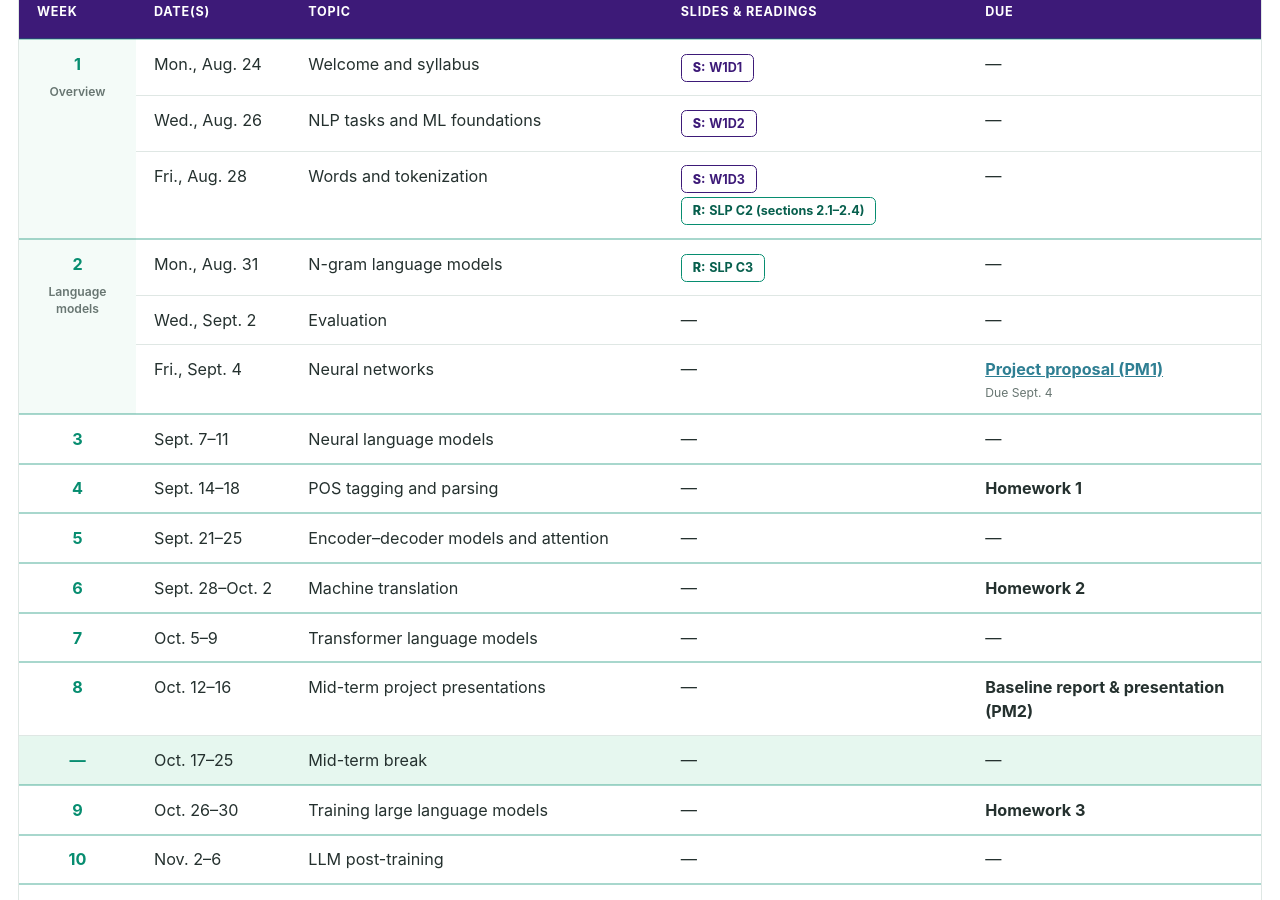
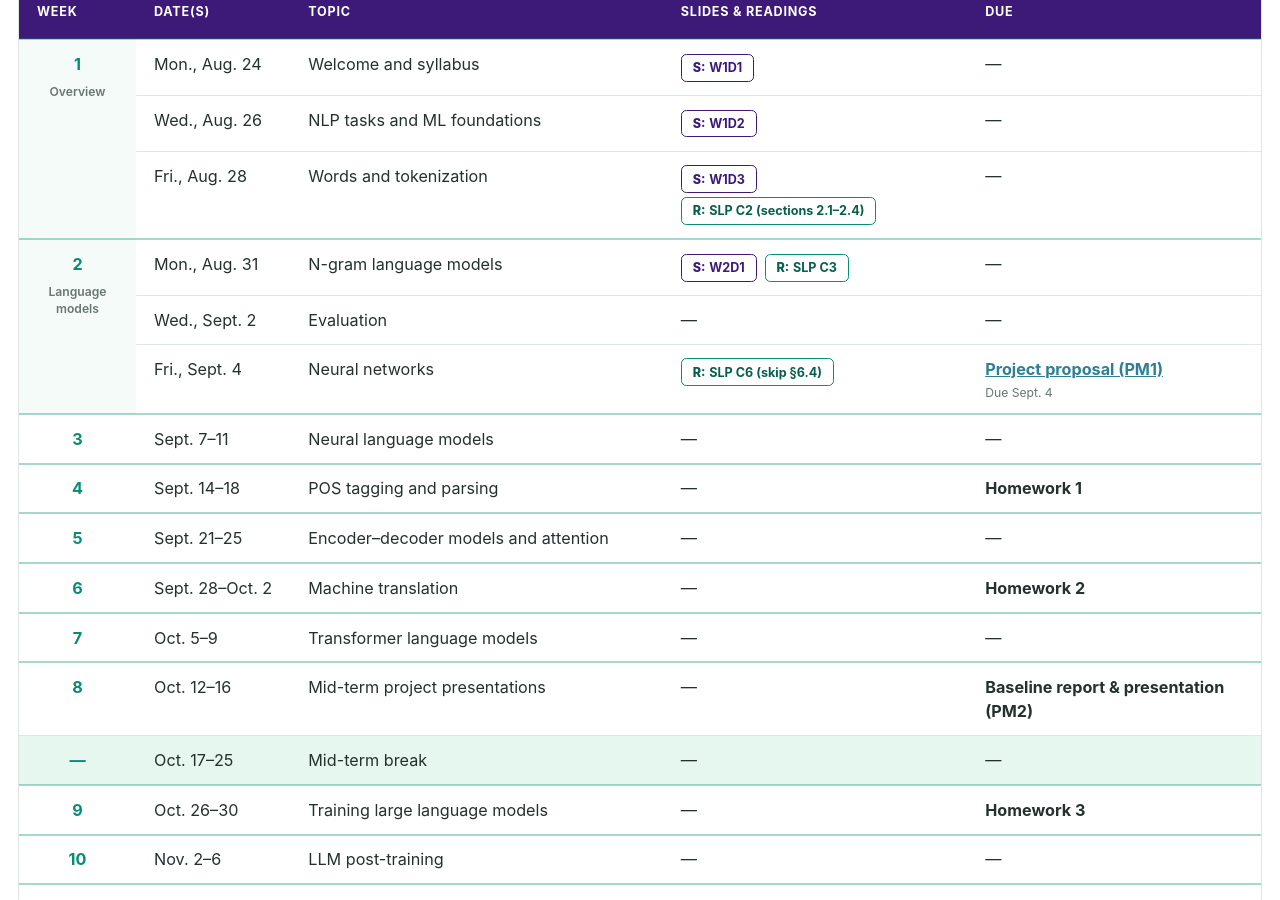
Before and after one commit to bnguyen5/bnguyen5.github.io, a Jekyll site: the page built from _pages/nlp-fall-2026.md, in a window 1280 px wide and 900 px high, scrolled down 1958 px. Built offline with Jekyll 4.4.1, drawn with Linux system fonts in a browser that asks for light colours.

Commit message:
Update nlp-fall-2026.md

```diff
--- a/_pages/nlp-fall-2026.md
+++ b/_pages/nlp-fall-2026.md
@@ -9,6 +9,7 @@ favicon: /images/favicon-nlp.svg
 day1_slides_url: "https://docs.google.com/presentation/d/1xP-5uIgFIFxVcv0wjKJSTZDZLe2EBqt80B1mO3-hwT0/edit?usp=sharing"
 day2_slides_url: "https://docs.google.com/presentation/d/1IBARWiW3jb8M6kRoNMGRdU_n6bHF4Ft5rzF69rQA8ao/edit?usp=sharing"
 day3_slides_url: "https://docs.google.com/presentation/d/1t8-NBW3OYgpLPWZcqO9z-ze2nxIhf_CwOPM-4FbQFRw/edit?usp=sharing"
+w2d1_slides_url: "https://docs.google.com/presentation/d/1SP3gUsdDbn7Tfk4sJUz0zkdULKu60pDgoh3eEi-mxFY/edit?usp=sharing"
 pm1_description_url: "https://docs.google.com/document/d/11qZpMnT9W837qiWsfr5sR6l8rXaI7J0xmVFmOfPDXbI/edit?usp=sharing"
 ---
 
@@ -127,13 +128,9 @@ pm1_description_url: "https://docs.google.com/document/d/11qZpMnT9W837qiWsfr5sR6
           <tr><td>Wed., Aug. 26</td><td><strong>NLP tasks and ML foundations</strong></td><td>{% if page.day2_slides_url != "" %}<a class="course-tag course-tag--slides" href="{{ page.day2_slides_url }}" target="_blank" rel="noopener">W1D2</a>{% else %}<span class="course-tag course-tag--slides">W1D2</span>{% endif %}</td><td>—</td></tr>
           <tr><td>Fri., Aug. 28</td><td><strong>Words and tokenization</strong></td><td>{% if page.day3_slides_url != "" %}<a class="course-tag course-tag--slides" href="{{ page.day3_slides_url }}" target="_blank" rel="noopener">W1D3</a>{% else %}<span class="course-tag course-tag--slides">W1D3</span>{% endif %} <a class="course-tag course-tag--reading" href="https://web.stanford.edu/~jurafsky/slp3/2.pdf" target="_blank" rel="noopener">SLP C2 (sections 2.1–2.4)</a></td><td>—</td></tr>
 
-          <tr class="course-week-start"><td rowspan="3"><strong>2</strong><small>Language models</small></td><td>Mon., Aug. 31</td><td><strong>N-gram language models</strong></td><td>
-
-<a class="course-tag course-tag--reading" href="https://web.stanford.edu/~jurafsky/slp3/3.pdf" target="_blank" rel="noopener">SLP C3</a>
-
-</td><td>—</td></tr>
+          <tr class="course-week-start"><td rowspan="3"><strong>2</strong><small>Language models</small></td><td>Mon., Aug. 31</td><td><strong>N-gram language models</strong></td><td>{% if page.w2d1_slides_url != "" %}<a class="course-tag course-tag--slides" href="{{ page.w2d1_slides_url }}" target="_blank" rel="noopener">W2D1</a>{% else %}<span class="course-tag course-tag--slides">W2D1</span>{% endif %} <a class="course-tag course-tag--reading" href="https://web.stanford.edu/~jurafsky/slp3/3.pdf" target="_blank" rel="noopener">SLP C3</a></td><td>—</td></tr>
           <tr><td>Wed., Sept. 2</td><td><strong>Evaluation</strong></td><td>—</td><td>—</td></tr>
-          <tr><td>Fri., Sept. 4</td><td><strong>Neural networks</strong></td><td>—</td><td>{% if page.pm1_description_url != "" %}<a href="{{ page.pm1_description_url }}" target="_blank" rel="noopener"><strong>Project proposal (PM1)</strong></a>{% else %}<strong>Project proposal (PM1)</strong>{% endif %}<small>Due Sept. 4</small></td></tr>
+          <tr><td>Fri., Sept. 4</td><td><strong>Neural networks</strong></td><td><a class="course-tag course-tag--reading" href="https://web.stanford.edu/~jurafsky/slp3/6.pdf" target="_blank" rel="noopener">SLP C6 (skip §6.4)</a></td><td>{% if page.pm1_description_url != "" %}<a href="{{ page.pm1_description_url }}" target="_blank" rel="noopener"><strong>Project proposal (PM1)</strong></a>{% else %}<strong>Project proposal (PM1)</strong>{% endif %}<small>Due Sept. 4</small></td></tr>
 
           <tr class="course-week-start course-roadmap"><td>3</td><td>Sept. 7–11</td><td><strong>Neural language models</strong></td><td>—</td><td>—</td></tr>
           <tr class="course-week-start course-roadmap"><td>4</td><td>Sept. 14–18</td><td><strong>POS tagging and parsing</strong></td><td>—</td><td><strong>Homework 1</strong></td></tr>
```
